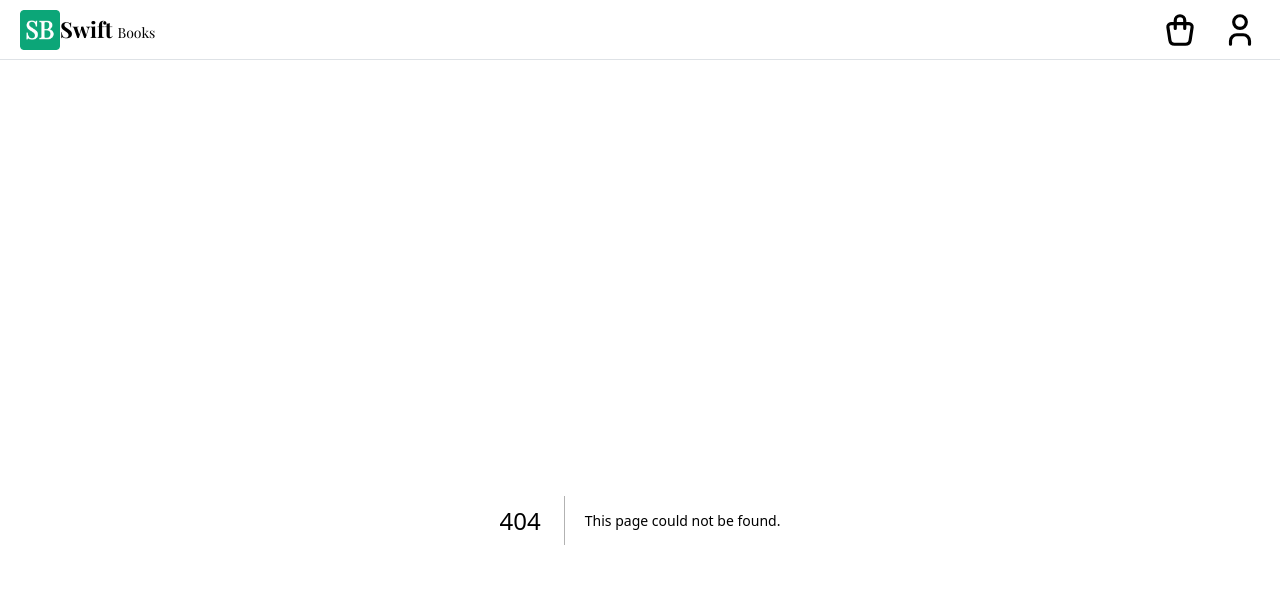
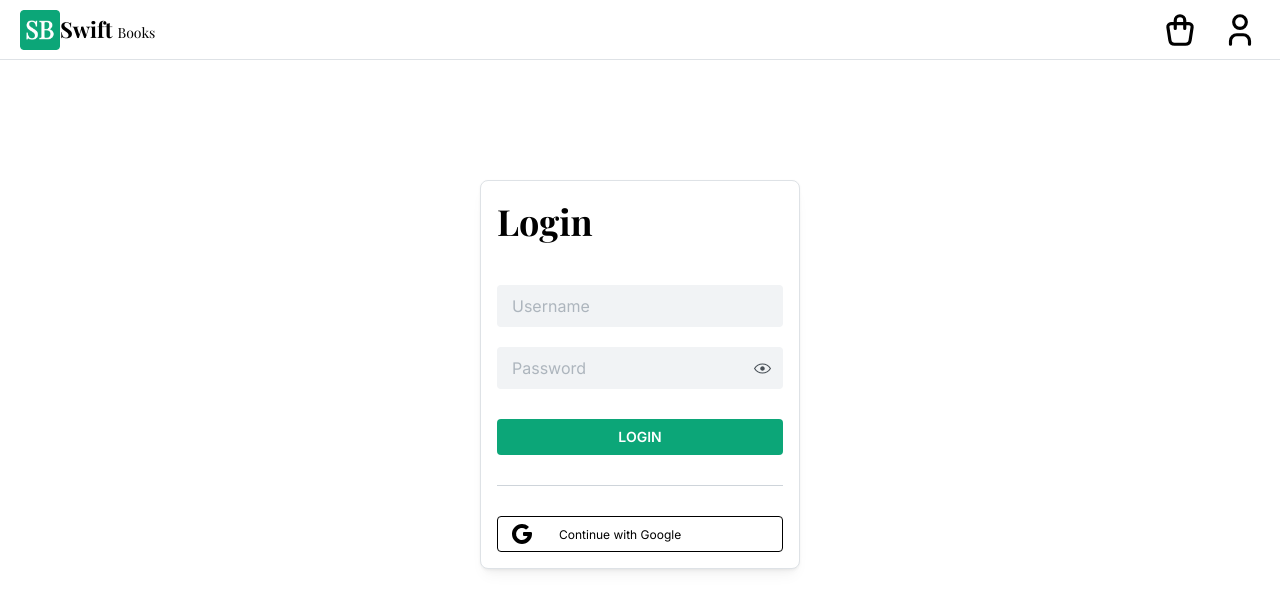
Before and after one commit to kovalromank/swiftbooks, a Next.js app in the folder web/: page /login in a window 1280 px wide. Before the commit this address had no page. Shown: the top 610 px of the page. Built offline with nearby package versions, Linux system fonts and the light colour scheme; a web font is replaced by a local one.

Commit message:
add read-only login page
- Create login component
- Add continue with Google button
- Add login page

```diff
--- /dev/null
+++ b/web/src/app/login/page.module.css
@@ -0,0 +1,5 @@
+.container {
+  margin-top: 3.75rem;
+  display: flex;
+  justify-content: center;
+}
--- /dev/null
+++ b/web/src/app/login/page.tsx
@@ -0,0 +1,22 @@
+import { Metadata } from "next";
+import { FC } from "react";
+
+import { Login } from "@/components/auth/login";
+
+import classes from "./page.module.css";
+
+export const metadata: Metadata = {
+  title: "Login | Swift Books",
+};
+
+const LoginPage: FC = () => {
+  return (
+    <>
+      <div className={classes.container}>
+        <Login />
+      </div>
+    </>
+  );
+};
+
+export default LoginPage;
--- /dev/null
+++ b/web/src/components/auth/login.module.css
@@ -0,0 +1,29 @@
+.container {
+  width: 20rem;
+  max-width: 20rem;
+}
+
+.sectionContainer {
+  display: flex;
+  flex-direction: column;
+  gap: 1.88rem;
+}
+
+.inputContainer {
+  display: flex;
+  flex-direction: column;
+  gap: 1.25rem;
+}
+
+.googleButton {
+  font-size: 0.75rem;
+  font-style: normal;
+  font-weight: 400;
+  line-height: normal;
+}
+
+.googleButtonInner {
+  display: flex;
+  justify-content: flex-start;
+  gap: 0.94rem;
+}
--- /dev/null
+++ b/web/src/components/auth/login.tsx
@@ -0,0 +1,36 @@
+"use client";
+
+import { FC } from "react";
+import { Button, Card, PasswordInput, TextInput } from "@mantine/core";
+
+import { Header } from "@/components/header";
+
+import classes from "./login.module.css";
+import { Hr } from "@/components/hr";
+import { IconBrandGoogleFilled } from "@tabler/icons-react";
+
+export const Login: FC = () => {
+  return (
+    <Card shadow="sm" padding="md" radius="md" withBorder className={classes.container}>
+      <Header>Login</Header>
+      <form className={classes.sectionContainer} onSubmit={(e) => e.preventDefault()}>
+        <div className={classes.inputContainer}>
+          <TextInput placeholder="Username" variant="filled" size="md" />
+          <PasswordInput placeholder="Password" variant="filled" size="md" />
+        </div>
+        <Button type="submit" variant="filled">
+          LOGIN
+        </Button>
+        <Hr />
+        <Button
+          variant="outline"
+          color="black"
+          leftSection={<IconBrandGoogleFilled />}
+          classNames={{ root: classes.googleButton, inner: classes.googleButtonInner }}
+        >
+          Continue with Google
+        </Button>
+      </form>
+    </Card>
+  );
+};
```
